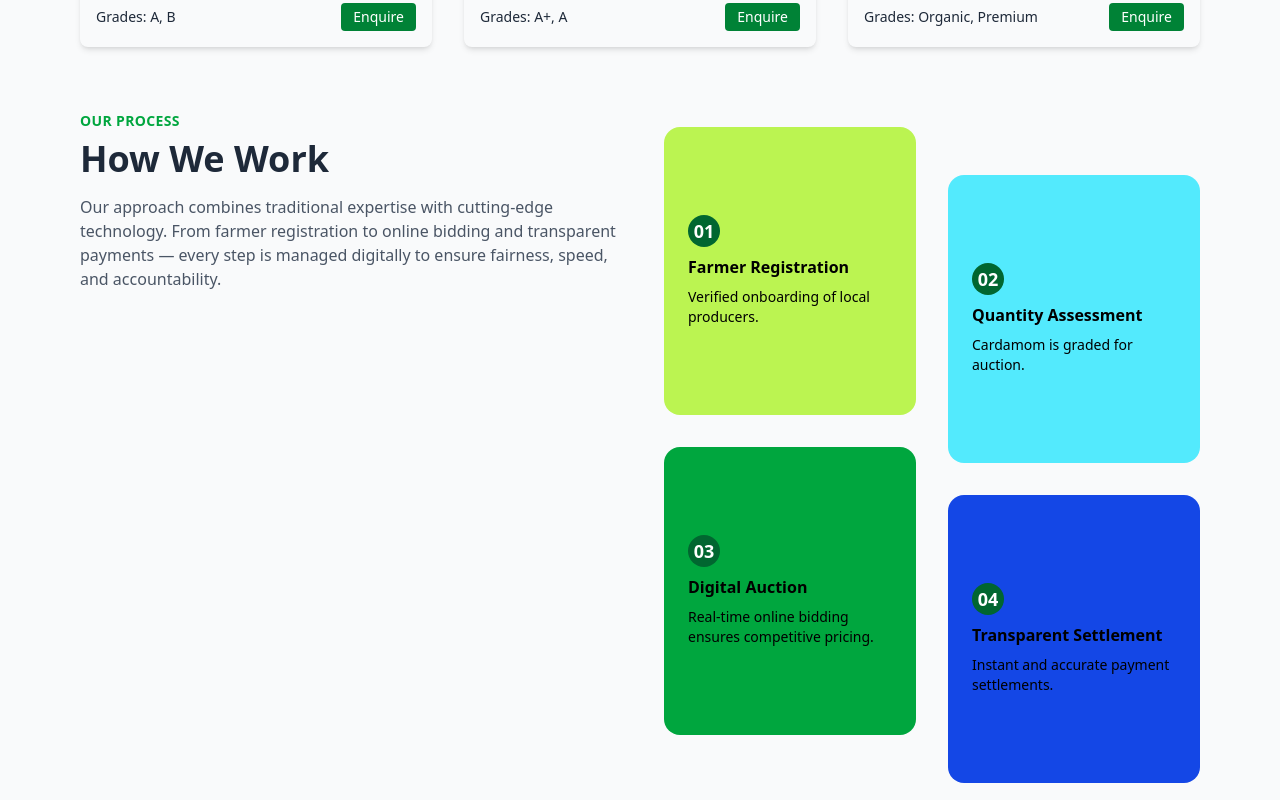
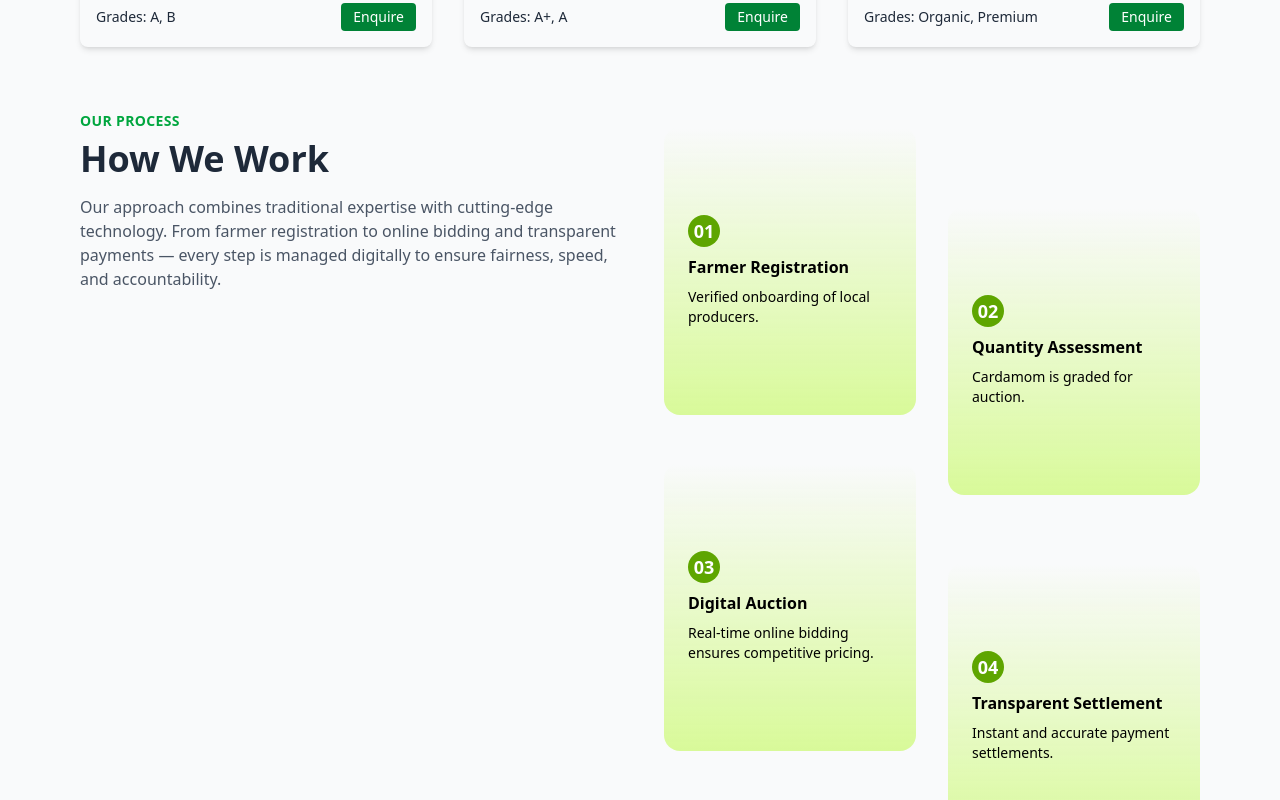
Before and after one commit to saranblue/ITCPC-WEBSITE, a React (Vite) app: page / in a window 1280 px wide. Shown: the part 1740-2540 px from the top of the page. Built offline with nearby package versions, Linux system fonts and the light colour scheme.

Commit message:
initital commit

```diff
--- a/src/components/OurProcess.jsx
+++ b/src/components/OurProcess.jsx
@@ -95,8 +95,8 @@ export default function OurProcess() {
 
           {/* CARD 1 — UP from sm devices */}
           <div className="sm:-translate-y-6">
-            <div className="group bg-lime-300 p-6 h-72 rounded-2xl flex flex-col justify-center hover:shadow-lg transition-all">
-              <div className="text-white font-bold text-lg bg-green-800 w-8 h-8 flex justify-center items-center rounded-full">
+            <div className="group bg-linear-to-t from-lime-200 to-transparent p-6 h-72 rounded-2xl flex flex-col justify-center hover:shadow-lg transition-all">
+              <div className="text-white font-bold text-lg bg-lime-600 w-8 h-8 flex justify-center items-center rounded-full">
                 01
               </div>
               <h4 className="text-black font-semibold my-2">Farmer Registration</h4>
@@ -105,9 +105,9 @@ export default function OurProcess() {
           </div>
 
           {/* CARD 2 — DOWN from sm devices */}
-          <div className="sm:translate-y-6">
-            <div className="group bg-cyan-300 p-6 h-72 rounded-2xl flex flex-col justify-center hover:shadow-lg transition-all">
-              <div className="text-white font-bold text-lg bg-green-800 w-8 h-8 flex justify-center items-center rounded-full">
+          <div className="sm:translate-y-14">
+            <div className="group bg-linear-to-t from-lime-200 to-transparent p-6 h-72 rounded-2xl flex flex-col justify-center hover:shadow-lg transition-all">
+              <div className="text-white font-bold text-lg bg-lime-600 w-8 h-8 flex justify-center items-center rounded-full">
                 02
               </div>
               <h4 className="text-black font-semibold my-2">Quantity Assessment</h4>
@@ -116,9 +116,9 @@ export default function OurProcess() {
           </div>
 
           {/* CARD 3 — UP from sm devices */}
-          <div className="sm:-translate-y-6">
-            <div className="group bg-green-600 p-6 h-72 rounded-2xl flex flex-col justify-center hover:shadow-lg transition-all">
-              <div className="text-white font-bold text-lg bg-green-800 w-8 h-8 flex justify-center items-center rounded-full">
+          <div className="sm:-translate-y-2">
+            <div className="group bg-linear-to-t from-lime-200 to-transparent p-6 h-72 rounded-2xl flex flex-col justify-center hover:shadow-lg transition-all">
+              <div className="text-white font-bold text-lg bg-lime-600 w-8 h-8 flex justify-center items-center rounded-full">
                 03
               </div>
               <h4 className="text-black font-semibold my-2">Digital Auction</h4>
@@ -129,9 +129,9 @@ export default function OurProcess() {
           </div>
 
           {/* CARD 4 — DOWN from sm devices */}
-          <div className="sm:translate-y-6">
-            <div className="group bg-blue-700 p-6 h-72 rounded-2xl flex flex-col justify-center hover:shadow-lg transition-all">
-              <div className="text-white font-bold text-lg bg-green-800 w-8 h-8 flex justify-center items-center rounded-full">
+          <div className="sm:translate-y-23">
+            <div className="group bg-linear-to-t from-lime-200 to-transparent p-6 h-72 rounded-2xl flex flex-col justify-center hover:shadow-lg transition-all">
+              <div className="text-white font-bold text-lg bg-lime-600 w-8 h-8 flex justify-center items-center rounded-full">
                 04
               </div>
               <h4 className="text-black font-semibold my-2">Transparent Settlement</h4>
--- a/src/components/SpiceAppOverview.jsx
+++ b/src/components/SpiceAppOverview.jsx
@@ -84,9 +84,9 @@ const SpiceAppOverview = forwardRef((props, ref) => {
 
           {/* Right Image */}
           <motion.div
-            initial={{ opacity: 0, y: 50 }}
-            whileInView={{ opacity: 1, y: 0 }}
-            transition={{ duration: 0.5, ease: "easeOut" }}
+            // initial={{ opacity: 0, y: 50 }}
+            // whileInView={{ opacity: 1, y: 0 }}
+            // transition={{ duration: 0.5, ease: "easeOut" }}
             className="flex justify-center pt-5"
           >
             <img
```
